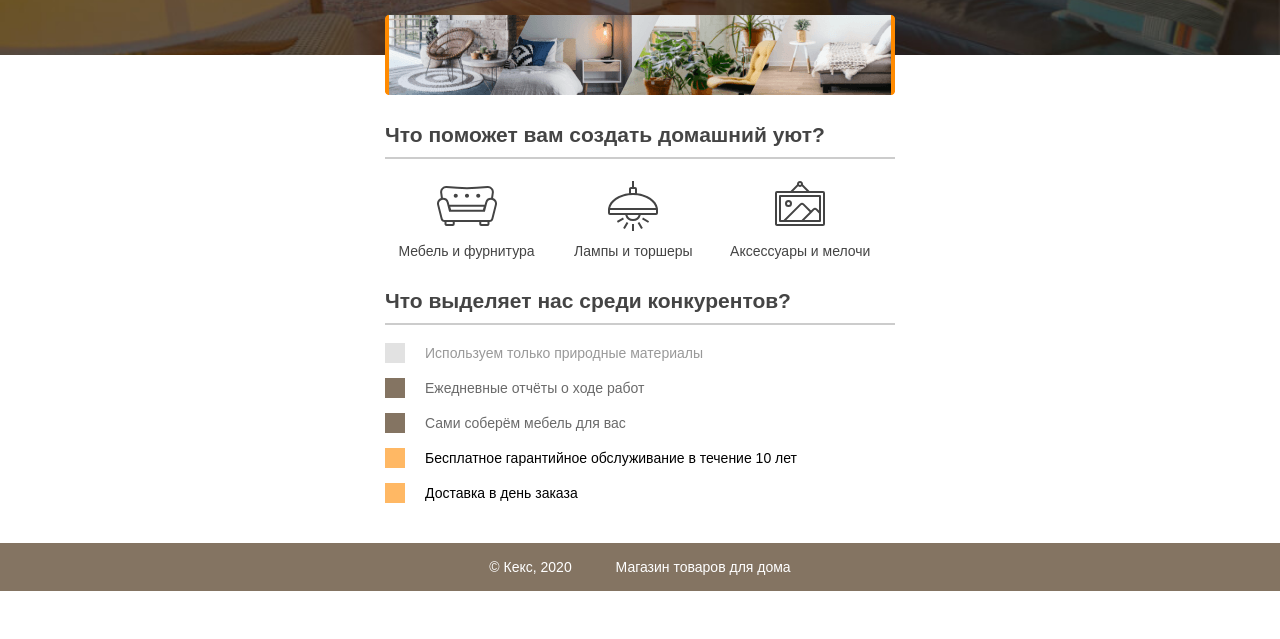
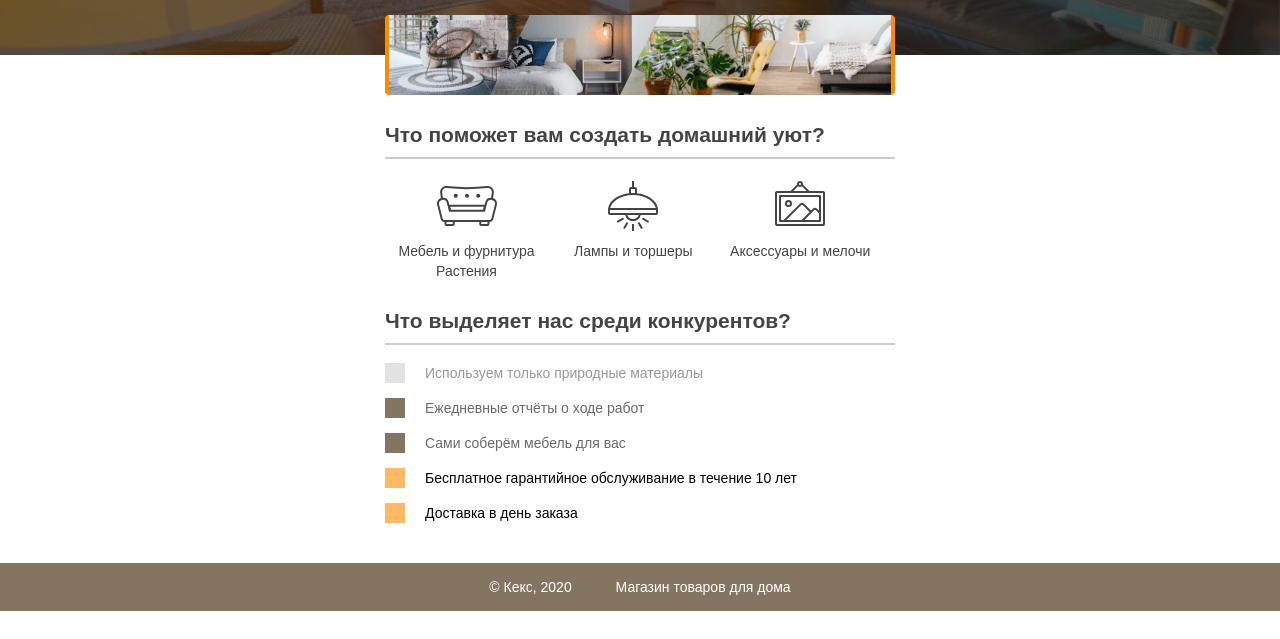
Before and after one commit to likalorrein/likalorrein.github.io, a plain HTML site: page index.html in a window 1280 px wide. Shown: the part 161-800 px from the top of the page. Drawn offline with Linux system fonts and the light colour scheme.

Commit message:
Update index.html

```diff
--- a/index.html
+++ b/index.html
@@ -19,6 +19,11 @@
       <p class="feature-furniture">Мебель и фурнитура</p>
       <p class="feature-lighting">Лампы и торшеры</p>
       <p class="feature-accessories">Аксессуары и мелочи</p>
+      <p class="feature-flower">Растения</p>
+
+
+
+
     </section>
 
     <section class="advantages">
```
